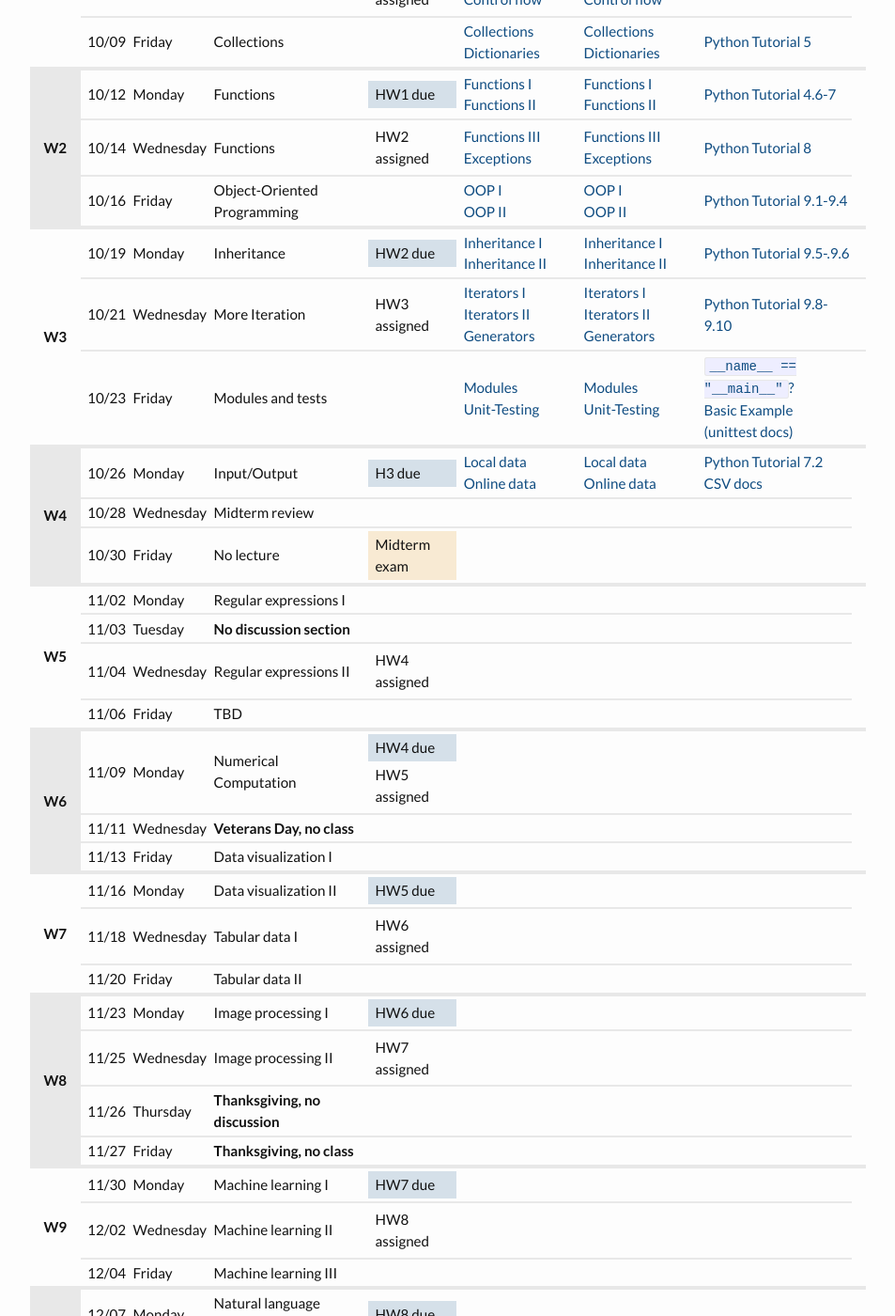
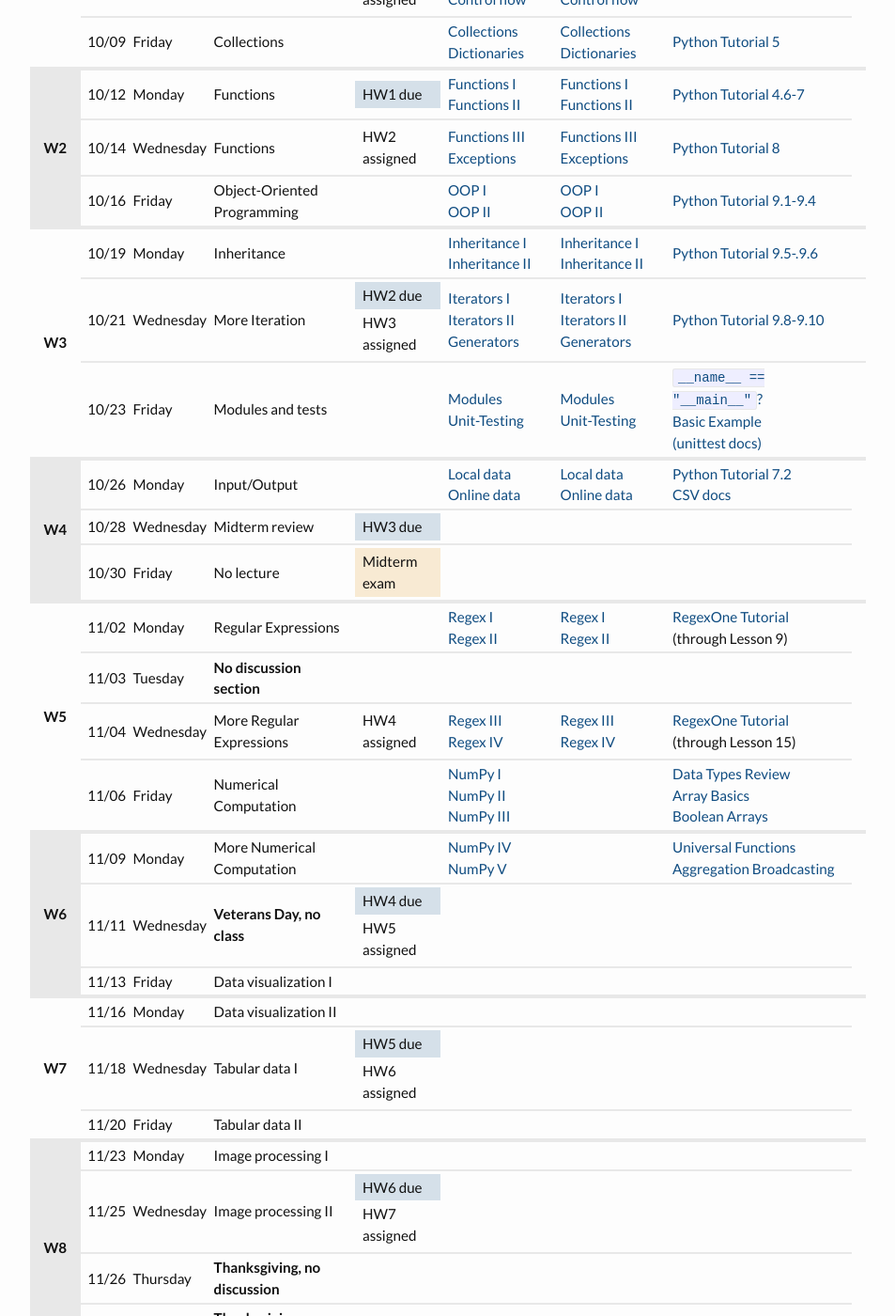
Before and after one commit to PhilChodrow/PIC16A, a Jekyll site: the page built from schedule.md, in a window 1280 px wide and 1400 px high, scrolled down 442 px. Shown: the whole window at 94% size, without its empty margins (163-1116 px from the left). Built offline with Jekyll 4.4.1, drawn with Linux system fonts in a browser that asks for light colours; nearby versions of some CDN libraries.

Commit message:
Update schedule.md

```diff
--- a/schedule.md
+++ b/schedule.md
@@ -231,7 +231,7 @@ All assignments, including homework and quizzes, are due at 11:59pm, Pacific Tim
             <td>10/19</td>
             <td>Monday</td>
             <td>Inheritance</td>
-            <td><div class="hw">HW2 due</div></td>
+            <td></td>
             <td>
                 <a href="https://nbviewer.jupyter.org/github/PhilChodrow/PIC16A/blob/master/content/object_oriented_programming/inheritance_I.ipynb">
                     Inheritance I
@@ -260,7 +260,7 @@ All assignments, including homework and quizzes, are due at 11:59pm, Pacific Tim
             <td>10/21</td>
             <td>Wednesday</td>
             <td>More Iteration</td>
-            <td><div class="assignment"> HW3 assigned</div></td>
+            <td><div class="hw">HW2 due</div><div class="assignment"> HW3 assigned</div></td>
             <td>
                 <a href="https://nbviewer.jupyter.org/github/PhilChodrow/PIC16A/blob/master/content/object_oriented_programming/Iterators_1.ipynb">
                     Iterators I
@@ -334,7 +334,7 @@ All assignments, including homework and quizzes, are due at 11:59pm, Pacific Tim
             <td>10/26</td>
             <td>Monday</td>
             <td>Input/Output</td>
-            <td><div class="hw">H3 due</div></td>
+            <td></td>
             <td>
                 <a href="https://nbviewer.jupyter.org/github/PhilChodrow/PIC16A/blob/master/content/IO_and_modules/IO/IO.ipynb">
                     Local data
@@ -367,7 +367,7 @@ All assignments, including homework and quizzes, are due at 11:59pm, Pacific Tim
             <td>10/28</td>
             <td>Wednesday</td>
             <td>Midterm review</td>
-            <td></td>
+            <td><div class="hw">HW3 due</div></td>
             <td></td>
             <td></td>
             <td></td>
@@ -387,11 +387,33 @@ All assignments, including homework and quizzes, are due at 11:59pm, Pacific Tim
             <th rowspan="4" class="week_marker_odd"> W5 </th>
             <td>11/02</td>
             <td>Monday</td>
-            <td>Regular expressions I</td>
+            <td>Regular Expressions</td>
             <td></td>
-            <td></td>
-            <td></td>
-            <td></td>
+            <td>
+                <a href="https://nbviewer.jupyter.org/github/PhilChodrow/PIC16A/blob/master/content/regex/regex_1.ipynb">
+                    Regex I
+                </a>
+                <br>
+                <a href="https://nbviewer.jupyter.org/github/PhilChodrow/PIC16A/blob/master/content/regex/regex_2.ipynb">
+                    Regex II
+                </a>
+            </td>
+            <td>
+                <a href="https://youtu.be/XTcSES2Ya_w">
+                    Regex I
+                </a>
+                <br>
+                <a href="https://youtu.be/z2EYSZ-xPJ4">
+                    Regex II
+                </a>
+            </td>
+            <td>
+                <a href = "https://regexone.com/">
+                RegexOne Tutorial
+                </a>
+                <br>
+                (through Lesson 9)
+            </td>
         </tr>
         <tr>
             <td>11/03</td>
@@ -405,20 +427,66 @@ All assignments, including homework and quizzes, are due at 11:59pm, Pacific Tim
         <tr>
             <td>11/04</td>
             <td>Wednesday</td>
-            <td>Regular expressions II</td>
+            <td>More Regular Expressions</td>
             <td><div class="assignment"> HW4 assigned</div></td>
-            <td></td>
-            <td></td>
-            <td></td>
+            <td>
+                <a href="https://nbviewer.jupyter.org/github/PhilChodrow/PIC16A/blob/master/content/regex/regex_3.ipynb">
+                    Regex III
+                </a>
+                <br>
+                <a href="https://nbviewer.jupyter.org/github/PhilChodrow/PIC16A/blob/master/content/regex/regex_4.ipynb">
+                    Regex IV
+                </a>
+            </td>
+            <td>
+                <a href="https://youtu.be/FMfTQcke158">
+                    Regex III
+                </a>
+                <br>
+                <a href="https://youtu.be/8KWirXCC-fA">
+                    Regex IV
+                </a>
+            </td>
+            <td>
+                <a href = "https://regexone.com/">
+                RegexOne Tutorial
+                </a>
+                <br>
+                (through Lesson 15)
+            </td>
         </tr>
         <tr>
             <td>11/06</td>
             <td>Friday</td>
-            <td>TBD</td>
+            <td>Numerical Computation</td>
             <td></td>
+            <td>
+                <a href="https://nbviewer.jupyter.org/github/PhilChodrow/PIC16A/blob/master/content/np_plt/numpy_1.ipynb">
+                    NumPy I
+                </a>
+                <br>
+                <a href="https://nbviewer.jupyter.org/github/PhilChodrow/PIC16A/blob/master/content/np_plt/numpy_2.ipynb">
+                    NumPy II
+                </a>
+                <br>
+                <a href="https://nbviewer.jupyter.org/github/PhilChodrow/PIC16A/blob/master/content/np_plt/numpy_2.ipynb">
+                    NumPy III
+                </a>
+            </td>
             <td></td>
-            <td></td>
-            <td></td>
+            <td>
+                <a href = "https://jakevdp.github.io/PythonDataScienceHandbook/02.01-understanding-data-types.html">
+                Data Types Review
+                </a>
+                <br>
+                <a href = "https://jakevdp.github.io/PythonDataScienceHandbook/02.02-the-basics-of-numpy-arrays.html">
+                Array Basics
+                </a>
+                <br>
+                <a href = "https://jakevdp.github.io/PythonDataScienceHandbook/02.06-boolean-arrays-and-masks.html">
+                Boolean Arrays
+                </a>
+            </td>
         </tr>
     </tbody>
     <tbody class="week">
@@ -426,17 +494,35 @@ All assignments, including homework and quizzes, are due at 11:59pm, Pacific Tim
             <th rowspan="3" class="week_marker_even"> W6 </th>
             <td>11/09</td>
             <td>Monday</td>
-            <td>Numerical Computation</td>
-            <td><div class="hw"> HW4 due</div><div class="assignment"> HW5 assigned</div></td>
+            <td>More Numerical Computation</td>
             <td></td>
+            <td>
+                <a href="https://nbviewer.jupyter.org/github/PhilChodrow/PIC16A/blob/master/content/np_plt/numpy_4.ipynb">
+                    NumPy IV
+                </a>
+                <br>
+                <a href="https://nbviewer.jupyter.org/github/PhilChodrow/PIC16A/blob/master/content/np_plt/numpy_5.ipynb">
+                    NumPy V
+                </a>
+            </td>
             <td></td>
-            <td></td>
+            <td>
+                <a href = "https://jakevdp.github.io/PythonDataScienceHandbook/02.03-computation-on-arrays-ufuncs.html">
+                Universal Functions
+                </a>
+                <a href = "https://jakevdp.github.io/PythonDataScienceHandbook/02.04-computation-on-arrays-aggregates.html">
+                Aggregation
+                </a>
+                <a href = "https://jakevdp.github.io/PythonDataScienceHandbook/02.05-computation-on-arrays-broadcasting.html">
+                Broadcasting
+                </a>
+            </td>
         </tr>
         <tr>
             <td>11/11</td>
             <td>Wednesday</td>
             <td><b>Veterans Day, no class</b></td>
-            <td></td>
+            <td><div class="hw"> HW4 due</div><div class="assignment"> HW5 assigned</div></td>
             <td></td>
             <td></td>
             <td></td>
@@ -457,7 +543,7 @@ All assignments, including homework and quizzes, are due at 11:59pm, Pacific Tim
             <td>11/16</td>
             <td>Monday</td>
             <td>Data visualization II </td>
-            <td><div class="hw"> HW5 due</div></td>
+            <td></td>
             <td></td>
             <td></td>
             <td></td>
@@ -466,7 +552,7 @@ All assignments, including homework and quizzes, are due at 11:59pm, Pacific Tim
             <td>11/18</td>
             <td>Wednesday</td>
             <td>Tabular data I</td>
-            <td><div class="assignment"> HW6 assigned</div></td>
+            <td><div class="hw"> HW5 due</div><div class="assignment"> HW6 assigned</div></td>
             <td></td>
             <td></td>
             <td></td>
@@ -487,7 +573,7 @@ All assignments, including homework and quizzes, are due at 11:59pm, Pacific Tim
             <td>11/23</td>
             <td>Monday</td>
             <td>Image processing I </td>
-            <td><div class="hw"> HW6 due</div></td>
+            <td></td>
             <td></td>
             <td></td>
             <td></td>
@@ -496,7 +582,7 @@ All assignments, including homework and quizzes, are due at 11:59pm, Pacific Tim
             <td>11/25</td>
             <td>Wednesday</td>
             <td>Image processing II</td>
-            <td><div class="assignment"> HW7 assigned</div></td>
+            <td><div class="hw"> HW6 due</div><div class="assignment"> HW7 assigned</div></td>
             <td></td>
             <td></td>
             <td></td>
@@ -526,7 +612,7 @@ All assignments, including homework and quizzes, are due at 11:59pm, Pacific Tim
             <td>11/30</td>
             <td>Monday</td>
             <td>Machine learning I </td>
-            <td><div class="hw"> HW7 due</div></td>
+            <td></td>
             <td></td>
             <td></td>
             <td></td>
@@ -535,7 +621,7 @@ All assignments, including homework and quizzes, are due at 11:59pm, Pacific Tim
             <td>12/02</td>
             <td>Wednesday</td>
             <td>Machine learning II</td>
-            <td><div class="assignment"> HW8 assigned</div></td>
+            <td><div class="hw"> HW7 due</div><div class="assignment"> HW8 assigned</div></td>
             <td></td>
             <td></td>
             <td></td>
@@ -556,7 +642,7 @@ All assignments, including homework and quizzes, are due at 11:59pm, Pacific Tim
             <td>12/07</td>
             <td>Monday</td>
             <td>Natural language processing </td>
-            <td><div class="hw"> HW8 due</div></td>
+            <td></td>
             <td></td>
             <td></td>
             <td></td>
@@ -565,7 +651,7 @@ All assignments, including homework and quizzes, are due at 11:59pm, Pacific Tim
             <td>12/09</td>
             <td>Wednesday</td>
             <td>Graphical interfaces.</td>
-            <td></td>
+            <td><div class="hw"> HW8 due</div></td>
             <td></td>
             <td></td>
             <td></td>
```
